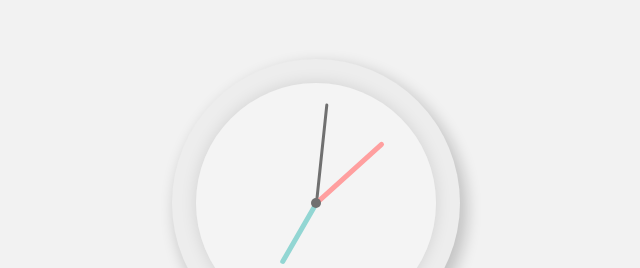
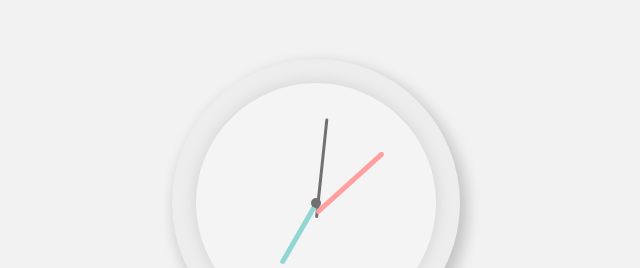
Before and after one commit to rowanlg/sleep-calculator, a React (Create React App) app: page / in a window 1280 px wide. Shown: the part 197-465 px from the top of the page, without its empty margins (324-964 px from the left). Built offline with nearby package versions, Linux system fonts and the light colour scheme.

Commit message:
added inline, last chance

```diff
--- a/src/App.js
+++ b/src/App.js
@@ -57,7 +57,6 @@ const HoursHand = styled.div `
   border-radius: 20px;
   background: #92D6D3;
   position: absolute;
-  margin: 0px 0px 70px;
   transform-origin: bottom center;
 `
 const MinutesHand = styled.div `
@@ -67,7 +66,6 @@ const MinutesHand = styled.div `
   border-radius: 20px;
   background: #FF9F9F;
   position: absolute;
-  margin: 0px 0px 90px;
   transform-origin: bottom center;
 `
 const SecondsHand = styled.div `
@@ -77,7 +75,6 @@ const SecondsHand = styled.div `
   border-radius: 20px;
   background: #707070;
   position: absolute;
-  margin: 0px 0px 100px;
   transform-origin: bottom center;
 `
 const ChosenHoursHand = styled.div `
@@ -343,17 +340,20 @@ console.log(chosenWakeTime)
           <CenterDot />
           <HoursHand
             style={{
-              transform: `rotate(${hours * 30}deg)`
+              transform: `rotate(${hours * 30}deg)`,
+              marginBottom: '70px'
             }}
           />
           <MinutesHand
             style={{
-              transform: `rotate(${minutes * 6}deg)`
+              transform: `rotate(${minutes * 6}deg)`,
+              marginBottom: '70px'
             }}
           />
           <SecondsHand
             style={{
-              transform: `rotate(${seconds * 6}deg)`
+              transform: `rotate(${seconds * 6}deg)`,
+              marginBottom: '70px'
             }}
           />
         </ClockWrapper>
```
